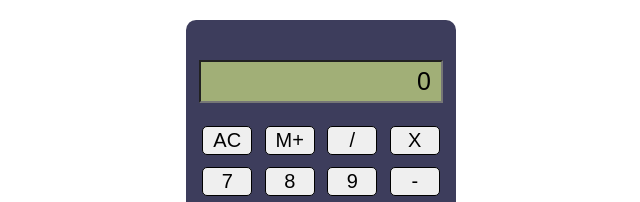
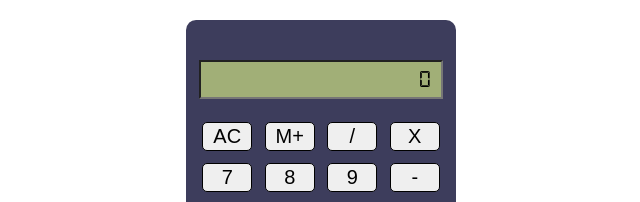
Before and after one commit to PratikshaShinde21/calculator, a plain HTML site: page index.html in a window 1280 px wide. Shown: the top 202 px of the page, 319-959 px from the left. Drawn offline with Linux system fonts and the light colour scheme.

Commit message:
digital font added

```diff
--- a/index.html
+++ b/index.html
@@ -5,6 +5,13 @@
     <meta name="viewport" content="width=device-width, initial-scale=1.0" />
     <title>Calculator</title>
     <style>
+      @font-face {
+        font-family: "DS-Digital Normal";
+        src:
+          local("DS-Digital Normal"),
+          url("DS-DIGI.woff") format("woff");
+      }
+
       .calculator-body {
         height: 300px;
         width: 250px;
@@ -24,6 +31,7 @@
         font-size: 25px;
         padding: 5px 10px;
         margin-bottom: 20px;
+        font-family: "DS-Digital Normal";
       }
 
       .buttons-container {
@@ -45,8 +53,8 @@
         cursor: pointer;
       }
 
-      .btn:hover{
-        box-shadow: 0 0 5px 0 #fff ;
+      .btn:hover {
+        box-shadow: 0 0 5px 0 #fff;
         transition: 0.5s;
       }
 
```
Also changed, not shown: DS-DIGI.woff (added).
